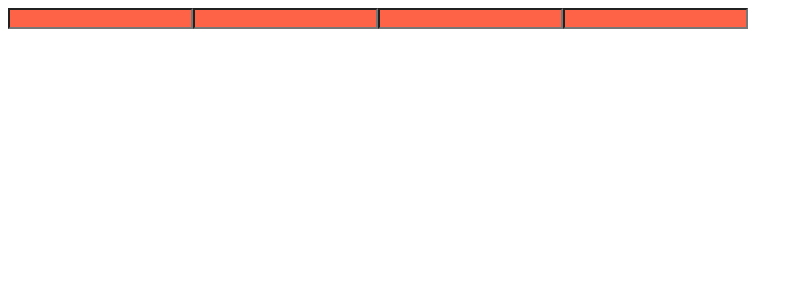
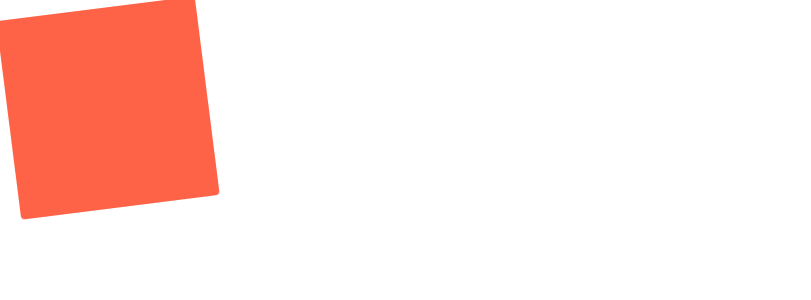
Before and after one commit to gayoungyeom/react-master, a React (Create React App) app: page / in a window 1280 px wide. Shown: the top 300 px of the page, without its empty margins (0-811 px from the left). Built offline with nearby package versions, Linux system fonts and the light colour scheme.

Commit message:
add: 애니메이션 적용

```diff
--- a/src/App.js
+++ b/src/App.js
@@ -1,21 +1,38 @@
-import styled from 'styled-components';
+import styled, { keyframes } from 'styled-components';
 
-const Father = styled.div`
+const Wrapper = styled.div`
   display: flex;
 `;
 
-const Input = styled.input.attrs({ required: true })`
+const rotationAnimation = keyframes`
+  0% {
+    transform: rotate(0deg);
+    border-radius: 0px;
+  }
+  50%{
+    border-radius: 100px;
+  }
+  100%{
+    transform: rotate(360deg);
+    border-radius: 0px;
+  }
+`;
+
+const Box = styled.div`
+  height: 200px;
+  width: 200px;
   background-color: tomato;
+  display: flex;
+  justify-content: center;
+  align-items: center;
+  animation: ${rotationAnimation} 1s linear infinite;
 `;
 
 function App() {
   return (
-    <Father as="header">
-      <Input />
-      <Input />
-      <Input />
-      <Input />
-    </Father>
+    <Wrapper>
+      <Box></Box>
+    </Wrapper>
   );
 }
 
```
